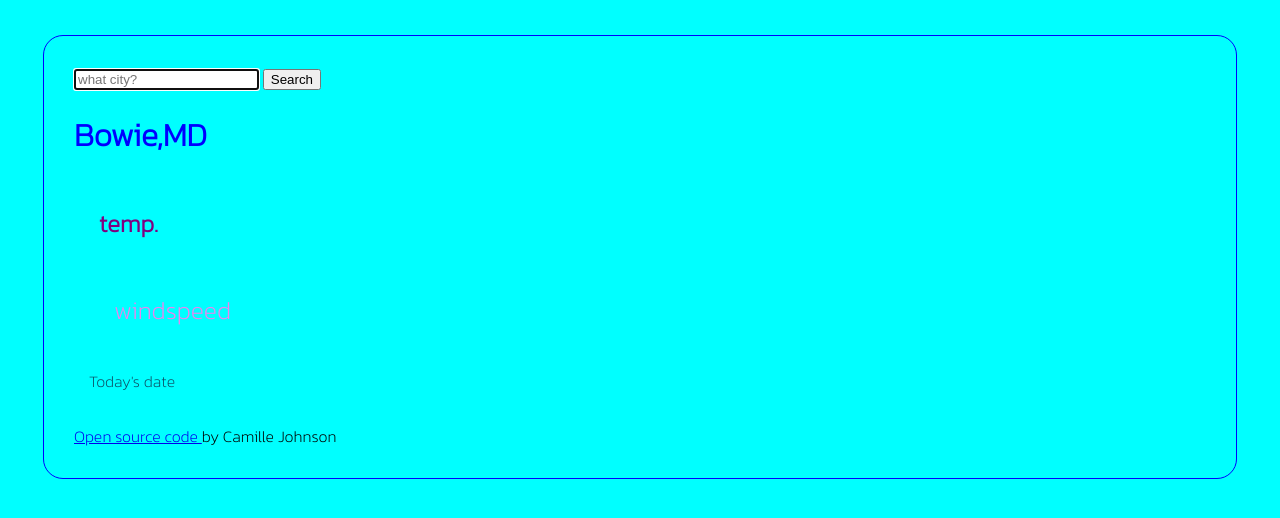
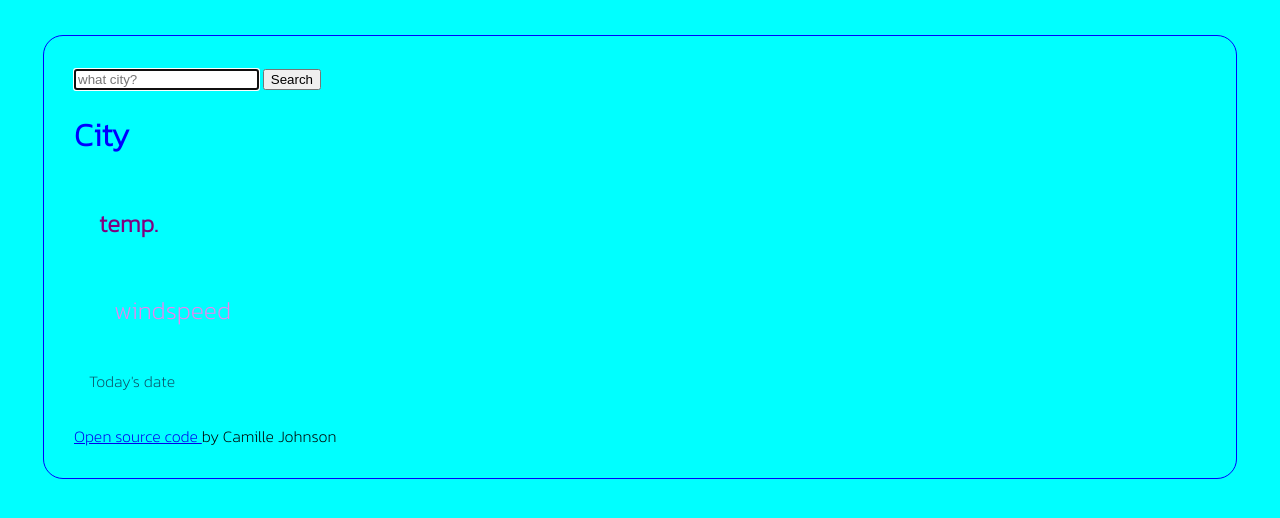
Before and after one commit to Cami95/the-redo-weather-project, a plain HTML site: page index.html in a window 1280 px wide. Drawn offline with nearby package versions, Linux system fonts and the light colour scheme.

Commit message:
changed h1 to city

```diff
--- a/index.html
+++ b/index.html
@@ -22,7 +22,7 @@
 
                 <input type="submit" value="Search" id="search-form">
             </form>
-                <h1 id="city">Bowie,MD</h1>
+                <h1 id="city">City</h1>
 
             <h2 id="temperature">
                 temp.
```
